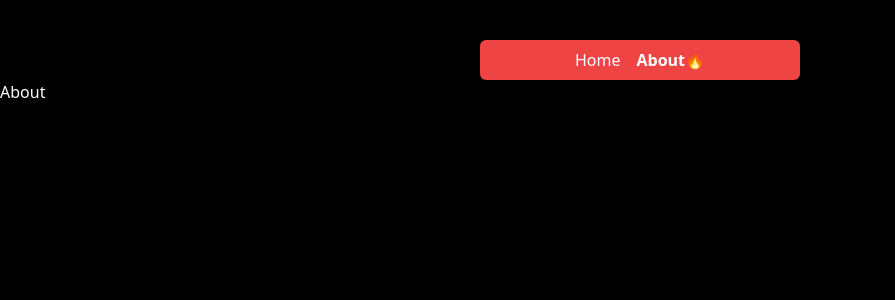
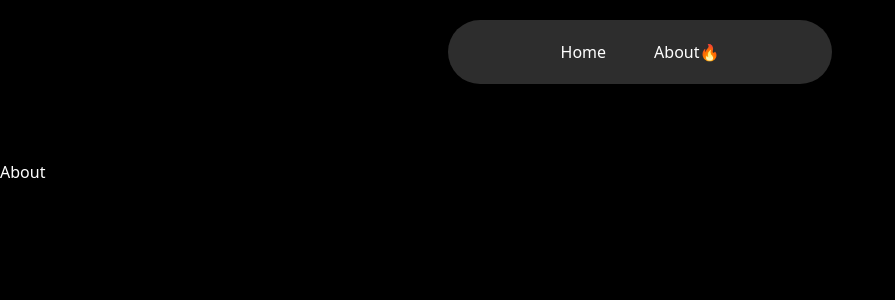
Before and after one commit to tommya98/Next.js-Movie, a Next.js app: page /about in a window 1280 px wide. Shown: the top 300 px of the page, without its empty margins (0-895 px from the left). Built offline with nearby package versions, Linux system fonts and the light colour scheme.

Commit message:
STYLE: 스타일 수정

```diff
--- a/app/(home)/page.tsx
+++ b/app/(home)/page.tsx
@@ -31,7 +31,7 @@ async function getMovies() {
 export default async function Home() {
   const movies = await getMovies();
   return (
-    <div className="pt-10">
+    <div>
       <ul className="grid grid-cols-5 gap-6 mx-auto max-w-[90%] w-full">
         {movies.map((movie) => (
           <li key={movie.id}>
--- a/app/layout.tsx
+++ b/app/layout.tsx
@@ -17,7 +17,7 @@ export default function RootLayout({
 }>) {
   return (
     <html lang="en">
-      <body className="bg-black text-white pt-10">
+      <body className="bg-black text-white pt-40">
         <Navigation />
         {children}
       </body>
--- a/components/Navagation.tsx
+++ b/components/Navagation.tsx
@@ -6,16 +6,15 @@ import { usePathname } from "next/navigation";
 export default function Navigation() {
   const path = usePathname();
   return (
-    <div className="flex justify-center items-center ">
-      <nav className="bg-red-500 px-4 py-2 flex justify-center items-center rounded-md w-1/4">
-        <ul className="flex space-x-4">
-          <li className={path === "/" ? "font-bold" : ""}>
+    <nav className="nav bg-[#2d2d2d] fixed w-[30%] mx-auto top-5 rounded-full py-5 left-1/2 z-10 transform -translate-x-1/2">
+      <ul className="flex justify-center gap-12">
+        <li className="list-none transition-all duration-100 ease-in-out hover:scale-105">
           <Link href="/" className="text-white hover:text-gray-200">
             Home
           </Link>
           {path === "/" ? "🔥" : ""}
         </li>
-          <li className={path === "/about" ? "font-bold" : ""}>
+        <li className="list-none transition-all duration-100 ease-in-out hover:scale-105">
           <Link href="/about" className="text-white hover:text-gray-200">
             About
           </Link>
@@ -23,6 +22,5 @@ export default function Navigation() {
         </li>
       </ul>
     </nav>
-    </div>
   );
 }
```
Lines whose indentation alone changed are shown as unchanged.
